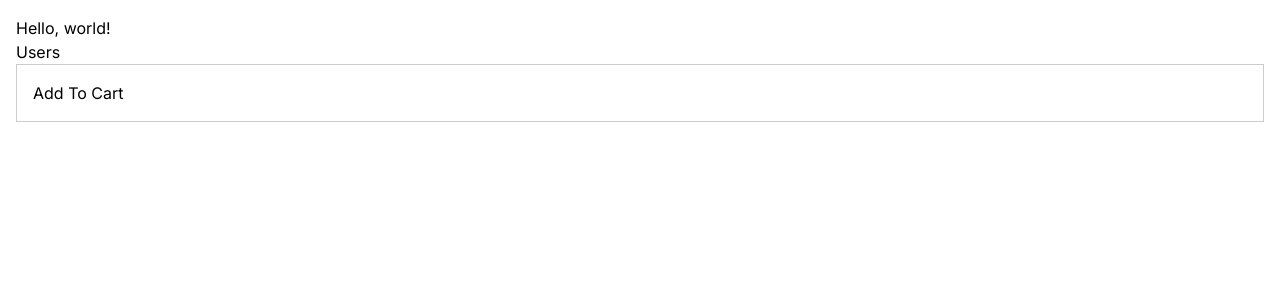
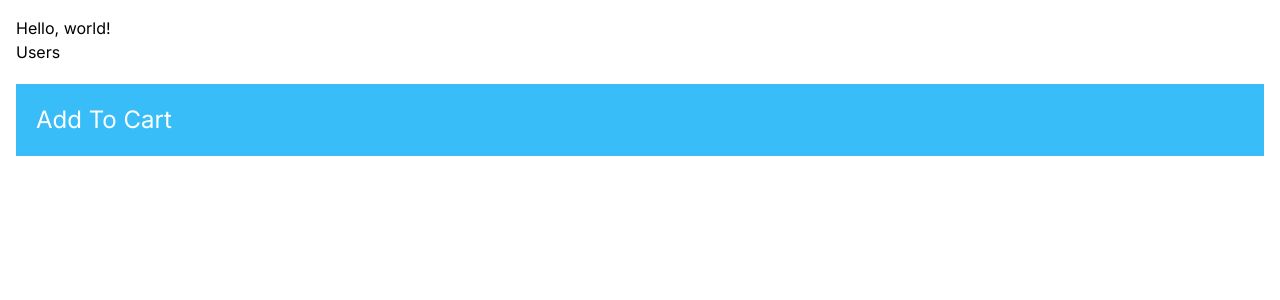
Before and after one commit to three-onefouronefive/next-js-tutorial, a Next.js app: page / in a window 1280 px wide. Shown: the top 300 px of the page. Built offline with nearby package versions, Linux system fonts and the light colour scheme.

Commit message:
tailwind css lesson

```diff
--- a/app/components/ProductCard/ProductCard.tsx
+++ b/app/components/ProductCard/ProductCard.tsx
@@ -1,10 +1,9 @@
 import React from 'react'
 import AddToCart from '../AddToCart';
-import styles from './ProductCard.module.css';
 
 const ProductCard = () => {
   return (
-    <div className={styles.card}>
+    <div className='p-5 my-5 bg-sky-400 text-white text-2xl hover:bg-sky-500'>
         <AddToCart/>
     </div>
   )
```
